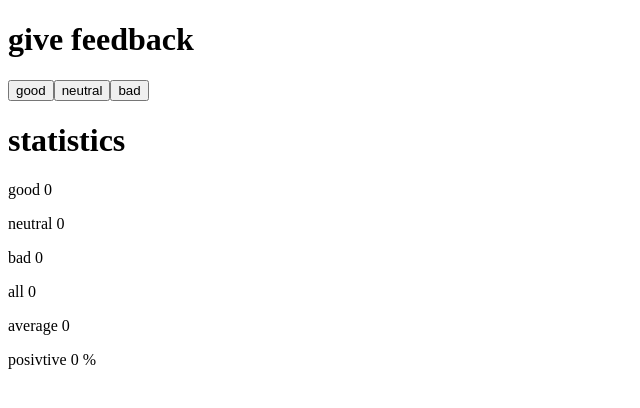
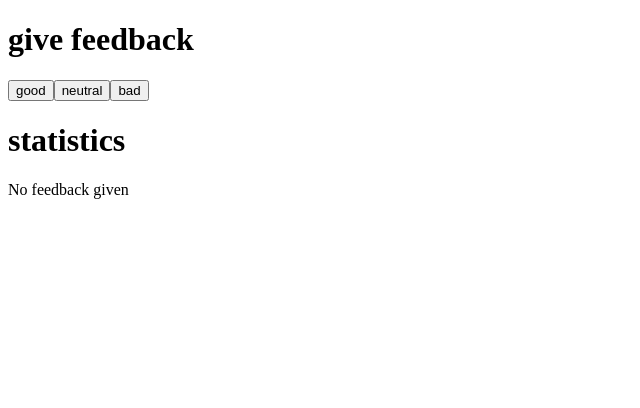
Before and after one commit to n0t-adm1n/part1, a React (Vite) app in the folder unicafe/: page / in a window 1280 px wide. Shown: the top 408 px of the page, without its empty margins (0-640 px from the left). Built offline with nearby package versions, Linux system fonts and the light colour scheme.

Commit message:
Done exercise 1.9

```diff
--- a/unicafe/src/App.jsx
+++ b/unicafe/src/App.jsx
@@ -11,6 +11,16 @@
 }
 
 const Statistics = ({good, neutral, bad, all, average, positive}) => {
+
+  if(all == 0) {
+    return (
+      <>
+        <Heading text={"statistics"} />
+        <p>No feedback given</p>
+      </>
+    )
+  }
+
   return (
     <>
       <Heading text={"statistics"} />
```
